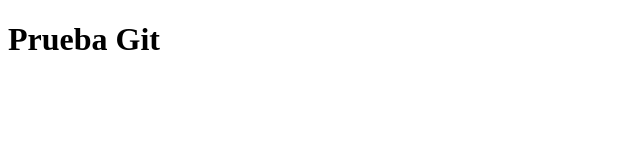
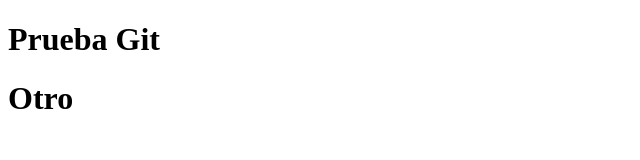
Before and after one commit to LuisGReyesM/PruebaGithub, a plain HTML site: page index.html in a window 1280 px wide. Shown: the whole page, without its empty margins (0-640 px from the left). Drawn offline with Linux system fonts and the light colour scheme.

Commit message:
Fix en index

```diff
--- a/index.html
+++ b/index.html
@@ -7,5 +7,6 @@
 </head>
 <body>
     <h1>Prueba Git</h1>
+    <h1>Otro</h1>
 </body>
 </html>
```
